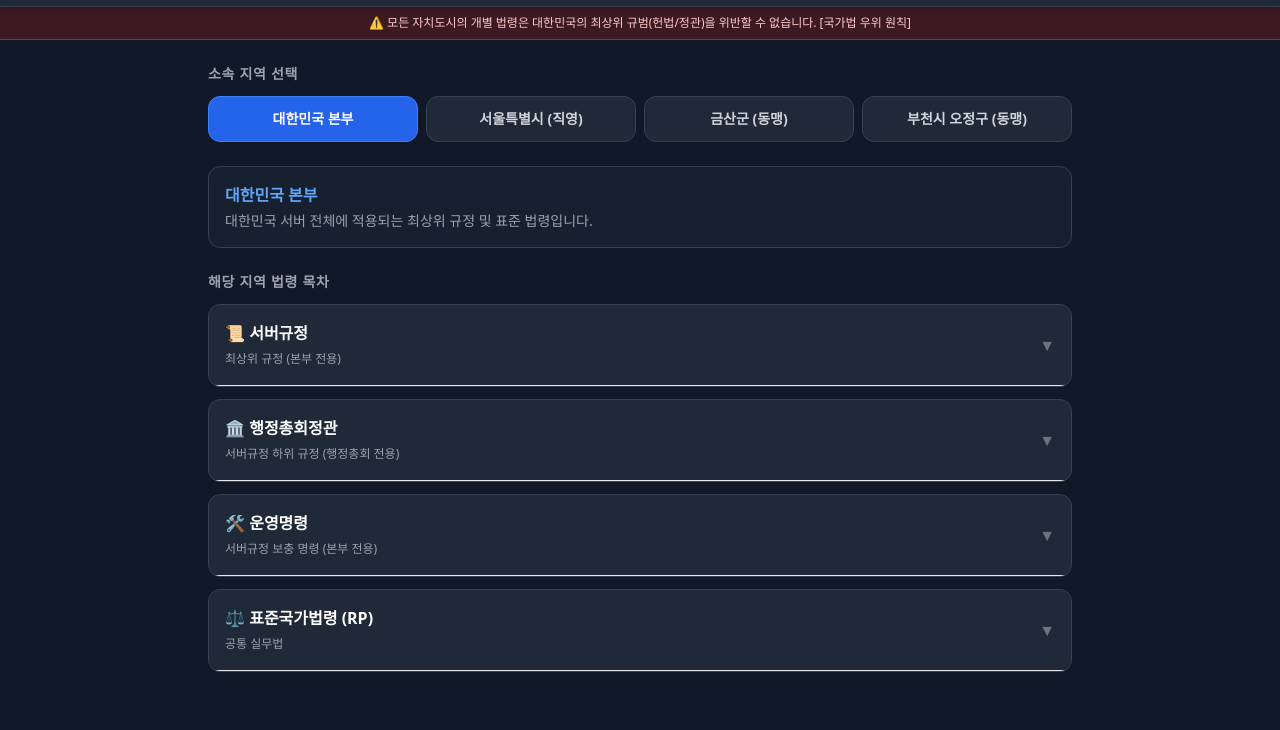
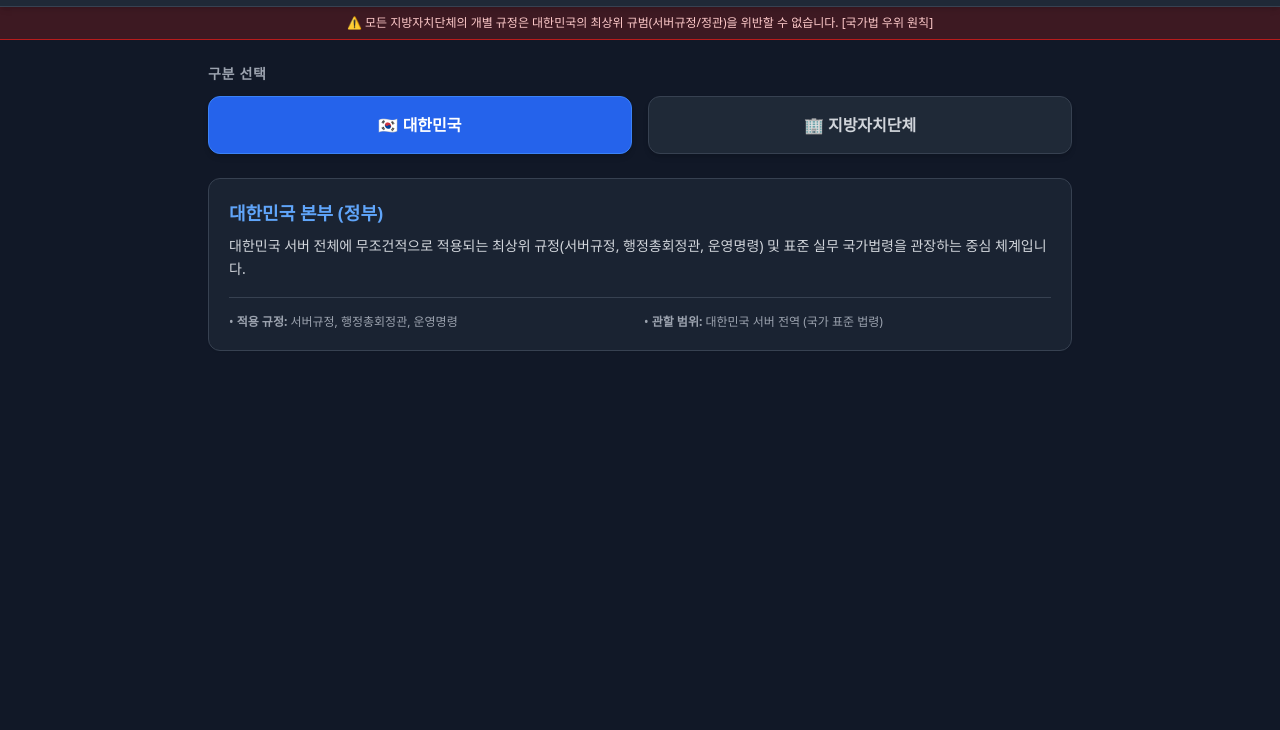
Before and after one commit to Hansol-1620/LawKorea, a plain HTML site: page index.html in a window 1280 px wide. Shown: the part 70-800 px from the top of the page. Drawn offline with nearby package versions, Linux system fonts and the light colour scheme.

Commit message:
Update index.html

```diff
--- a/index.html
+++ b/index.html
@@ -3,11 +3,8 @@
 <head>
     <meta charset="UTF-8">
     <meta name="viewport" content="width=device-width, initial-scale=1.0">
-    <title>대한민국 법제처 법령정보센터</title>
+    <title>대한민국 가상법령정보센터</title>
     <script src="https://cdn.tailwindcss.com"></script>
-    <style>
-        .accordion-content { transition: max-height 0.3s ease-out; overflow: hidden; }
-    </style>
 </head>
 <body class="bg-gray-900 text-gray-100 min-h-screen font-sans">
 
@@ -16,140 +13,139 @@
             <div class="flex items-center space-x-3">
                 <span class="text-2xl">🏛️</span>
                 <div>
-                    <h1 class="text-lg font-bold tracking-wide text-white">법제처 법령정보센터</h1>
-                    <p class="text-xs text-gray-400">대한민국 및 자매결연 도시 법령 통합 포털</p>
+                    <h1 class="text-lg font-bold tracking-wide text-white">대한민국 가상법령정보센터</h1>
+                    <p class="text-xs text-gray-400">대한민국 및 협력 지방자치단체 법령 통합 포털</p>
                 </div>
             </div>
-            <span class="bg-blue-600 text-xs px-2.5 py-1 rounded-full font-semibold text-white">🔒 보안운영 모드</span>
+            <span class="bg-blue-600 text-xs px-2.5 py-1 rounded-full font-semibold text-white">🔒 정적 보안 모드</span>
         </div>
     </header>
 
     <div class="bg-red-900/40 border-b border-red-700 text-red-200 text-xs py-2 px-4 text-center font-medium">
-        ⚠️ 모든 자치도시의 개별 법령은 대한민국의 최상위 규범(헌법/정관)을 위반할 수 없습니다. [국가법 우위 원칙]
+        ⚠️ 모든 지방자치단체의 개별 규정은 대한민국의 최상위 규범(서버규정/정관)을 위반할 수 없습니다. [국가법 우위 원칙]
     </div>
 
     <main class="max-w-4xl mx-auto px-4 py-6">
+
         <section class="mb-6">
-            <h2 class="text-sm font-semibold text-gray-400 mb-3 uppercase tracking-wider">소속 지역 선택</h2>
-            <div class="grid grid-cols-2 md:grid-cols-4 gap-2" id="tab-container"></div>
+            <h2 class="text-sm font-semibold text-gray-400 mb-3 uppercase tracking-wider">구분 선택</h2>
+            <div class="grid grid-cols-2 gap-4">
+                <button id="main-tab-hq" onclick="switchMainTab('hq')" class="py-4 px-4 rounded-xl font-bold text-base border transition shadow-md text-center bg-blue-600 border-blue-500 text-white">
+                    🇰🇷 대한민국
+                </button>
+                <button id="main-tab-local" onclick="switchMainTab('local')" class="py-4 px-4 rounded-xl font-bold text-base border transition shadow-md text-center bg-gray-800 border-gray-700 text-gray-300 hover:bg-gray-700">
+                    🏢 지방자치단체
+                </button>
+            </div>
         </section>
 
-        <section class="bg-gray-800/50 border border-gray-700 rounded-xl p-4 mb-6">
-            <h3 class="text-base font-bold text-blue-400" id="city-title">지역을 선택해 주세요</h3>
-            <p class="text-sm text-gray-400 mt-1" id="city-desc">-</p>
+        <section id="panel-hq" class="block space-y-4">
+            <div class="bg-gray-800/70 border border-gray-700 rounded-xl p-5 shadow-sm">
+                <h3 class="text-lg font-bold text-blue-400">대한민국 본부 (정부)</h3>
+                <p class="text-sm text-gray-300 mt-2 leading-relaxed">
+                    대한민국 서버 전체에 무조건적으로 적용되는 최상위 규정(서버규정, 행정총회정관, 운영명령) 및 표준 실무 국가법령을 관장하는 중심 체계입니다.
+                </p>
+                <div class="mt-4 pt-4 border-t border-gray-700 grid grid-cols-1 md:grid-cols-2 gap-2 text-xs text-gray-400">
+                    <div>• <b>적용 규정:</b> 서버규정, 행정총회정관, 운영명령</div>
+                    <div>• <b>관할 범위:</b> 대한민국 서버 전역 (국가 표준 법령)</div>
+                </div>
+            </div>
         </section>
 
-        <section>
-            <h2 class="text-sm font-semibold text-gray-400 mb-3 uppercase tracking-wider">해당 지역 법령 목차</h2>
-            <div class="space-y-3" id="laws-container"></div>
+        <section id="panel-local" class="hidden space-y-4">
+            <div class="bg-gray-800/40 border border-gray-700 rounded-xl p-4 mb-2">
+                <p class="text-xs text-gray-400">※ 항목을 클릭하면 해당 지방자치단체의 상세 운영 기조를 확인할 수 있습니다.</p>
+            </div>
+
+            <div class="grid grid-cols-1 md:grid-cols-3 gap-3">
+                <div onclick="selectLocalCity('seoul')" id="card-seoul" class="cursor-pointer bg-gray-800 border border-blue-500/50 rounded-xl p-4 hover:bg-gray-750 transition shadow-sm">
+                    <span class="text-xs font-semibold px-2 py-0.5 rounded bg-blue-900/60 text-blue-300 border border-blue-700">본부 직영</span>
+                    <h4 class="text-base font-bold text-white mt-2">서울특별시</h4>
+                    <p class="text-xs text-gray-400 mt-1">도시권 기반 주요 컨텐츠 중심지</p>
+                </div>
+                <div onclick="selectLocalCity('geumsan')" id="card-geumsan" class="cursor-pointer bg-gray-800 border border-gray-700 rounded-xl p-4 hover:bg-gray-750 transition shadow-sm">
+                    <span class="text-xs font-semibold px-2 py-0.5 rounded bg-amber-900/60 text-amber-300 border border-amber-700">자매결연 (동맹)</span>
+                    <h4 class="text-base font-bold text-white mt-2">금산군</h4>
+                    <p class="text-xs text-gray-400 mt-1">독립형 개별도시법령체계 운용</p>
+                </div>
+                <div onclick="selectLocalCity('bucheon')" id="card-bucheon" class="cursor-pointer bg-gray-800 border border-gray-700 rounded-xl p-4 hover:bg-gray-750 transition shadow-sm">
+                    <span class="text-xs font-semibold px-2 py-0.5 rounded bg-amber-900/60 text-amber-300 border border-amber-700">자매결연 (동맹)</span>
+                    <h4 class="text-base font-bold text-white mt-2">부천시 오정구</h4>
+                    <p class="text-xs text-gray-400 mt-1">독립형 개별도시법령체계 운용</p>
+                </div>
+            </div>
+
+            <div class="bg-gray-850 border border-gray-700 rounded-xl p-5 mt-4">
+                <h3 class="text-base font-bold text-blue-400" id="local-city-title">지방자치단체를 선택하세요</h3>
+                <p class="text-sm text-gray-300 mt-2 leading-relaxed" id="local-city-desc">목록에서 지자체를 선택하면 해당 지역의 운영 정보가 표시됩니다.</p>
+            </div>
         </section>
+
         </main>
 
     <script>
-        // 📝 법령 데이터를 이 자리에 통합했습니다. 나중에 법을 고치려면 여기 텍스트만 수정하세요!
-        const lawData = {
-          "hq": {
-            "name": "대한민국 본부",
-            "desc": "대한민국 서버 전체에 적용되는 최상위 규정 및 표준 법령입니다.",
-            "laws": [
-              { "title": "📜 서버규정", "subtitle": "최상위 규정 (본부 전용)", "content": "<p><b>제1조 (목적)</b> 본 규정은 대한민국(Roblox) 커뮤니티의 질서 유지를 목적으로 한다.</p><p><b>제2조 (금지사항)</b> 서버를 테러하거나 운영을 방해하는 행위는 즉각 처러된다.</p>" },
-              { "title": "🏛️ 행정총회정관", "subtitle": "서버규정 하위 규정 (행정총회 전용)", "content": "<p><b>제1조 (목적)</b> 행정총회의 조직 구성과 직무 범위를 규정한다.</p><p><b>제2조 (권한의 한계)</b> 행정총회는 직접적인 관리 권한을 행사할 수 없다.</p>" },
-              { "title": "🛠️ 운영명령", "subtitle": "서버규정 보충 명령 (본부 전용)", "content": "<p><b>제1호</b> 홀더의 명령 권한으로 정관에서 위임한 세부 사항을 보충한다.</p>" },
-              { "title": "⚖️ 표준국가법령 (RP)", "subtitle": "공통 실무법", "content": "<p><b>[형법] 제1조</b> 타인의 재물을 손괴한 자는 처벌한다.</p><p><b>[도로교통법] 제1조</b> 무면허 운전을 금지한다.</p>" }
-            ]
-          },
+        // 지자체별 상세 정보 데이터베이스
+        const localCityData = {
             "seoul": {
-            "name": "서울특별시 (직영)",
-            "desc": "본부 직영 지자체로, 표준국가법령을 따르며 자체 규정을 적용합니다.",
-            "laws": [
-              { "title": "📜 서울시 자체 서버규정", "subtitle": "지자체 자체 규정", "content": "<p><b>제1조</b> 서울특별시의 내부 질서와 유저 관리를 위한 전용 규정이다.</p>" },
-              { "title": "🛠️ 서울시 자체 운영명령", "subtitle": "시장령 / 자체 명령", "content": "<p><b>제1호</b> 서울시장이 발령하는 행정 보충 명령이다.</p>" },
-              { "title": "⚖️ 표준국가법령 (RP)", "subtitle": "공통 실무법 동기화", "content": "<p>※ 서울특별시는 대한민국의 <b>표준국가법령체계(형법, 도로교통법 등)</b>를 100% 동일하게 적용합니다.</p>" }
-            ]
+                "name": "서울특별시 (직영 지자체)",
+                "desc": "대한민국 본부에서 직접 운영하는 도시 RP의 핵심 요충지입니다. 최상위 국가법령인 표준국가법령체계(형법, 도로교통법 등)를 100% 동일하게 공유하여 동기화하되, 본부의 서버규정·정관·운영명령 대신 서울특별시만의 고유한 '자체 서버규정'과 '자체 운영명령(시장령)'을 독립적으로 입법하여 관리하는 특수한 법리적 지위를 가집니다."
             },
             "geumsan": {
-            "name": "금산군 (동맹)",
-            "desc": "자매결연 지자체로, 자체적인 자치 규정과 개별 도시 법령을 적용합니다.",
-            "laws": [
-              { "title": "🔰 금산군 자치규정", "subtitle": "자체 지자체 규정", "content": "<p><b>제1조</b> 금산군 커뮤니티의 운영과 소통을 위한 자치 규칙이다.</p>" },
-              { "title": "🌾 개별도시법령 (RP)", "subtitle": "금산군 자치조례", "content": "<p><b>[금산군 조례 제1조]</b> 금산군 내에서 행해지는 독자적 RP 활동 규정이다.</p>" }
-            ]
+                "name": "금산군 (자매결연 동맹 지자체)",
+                "desc": "대한민국과 외교적 자매결연 동맹을 맺은 외부 독립 도시 RP 서버입니다. 대한민국의 표준국가법령체계를 강제 적용받지 않는 완전한 자치권이 인정되며, 금산군만의 고유한 자체 지자체 규정과 독자적인 '개별도시법령(자치조례)'을 독자적으로 운용합니다. 단, 국가법 우위 원칙에 따라 대한민국의 최상위 근간법을 위배할 수 없습니다."
             },
             "bucheon": {
-            "name": "부천시 오정구 (동맹)",
-            "desc": "자매결연 지자체로, 자체적인 자치 규정과 개별 도시 법령을 적용합니다.",
-            "laws": [
-              { "title": "🔰 오정구 자치규정", "subtitle": "자체 지자체 규정", "content": "<p><b>제1조</b> 부천시 오정구의 원활한 운영을 위한 규칙이다.</p>" },
-              { "title": "🏙️ 개별도시법령 (RP)", "subtitle": "부천시 조례", "content": "<p><b>[부천시 조례 제1조]</b> 오정구 관할 지역에 적용되는 독자적 조례이다.</p>" }
-            ]
+                "name": "부천시 오정구 (자매결연 동맹 지자체)",
+                "desc": "대한민국과 공식 제휴 및 자매결연 체제를 구축한 외부 자치 도시 RP 서버입니다. 그룹 수뇌부의 직접 통제권 밖에 위치하며, 오정구 자체의 지자체 내부 규칙 및 관할 지역에만 제한적으로 효력을 미치는 '개별도시법령(부천시 조례)' 체계를 독자적으로 조립하여 적용합니다."
             }
         };
 
-        function init() {
-            renderTabs();
-            switchCity('hq');
-        }
+        // 1. 메인 대분류 탭 전환 함수
+        function switchMainTab(tabKey) {
+            const btnHq = document.getElementById('main-tab-hq');
+            const btnLocal = document.getElementById('main-tab-local');
+            const panelHq = document.getElementById('panel-hq');
+            const panelLocal = document.getElementById('panel-local');
 
-        function renderTabs() {
-            const container = document.getElementById('tab-container');
-            container.innerHTML = '';
-            Object.keys(lawData).forEach(key => {
-                const city = lawData[key];
-                const button = document.createElement('button');
-                button.id = `tab-${key}`;
-                button.className = "py-3 px-4 rounded-xl font-bold text-sm border transition shadow-sm text-center bg-gray-800 border-gray-700 text-gray-300 hover:bg-gray-700";
-                button.innerText = city.name;
-                button.onclick = () => switchCity(key);
-                container.appendChild(button);
-            });
-        }
+            if (tabKey === 'hq') {
+                // 대한민국 활성화
+                btnHq.className = "py-4 px-4 rounded-xl font-bold text-base border transition shadow-md text-center bg-blue-600 border-blue-500 text-white";
+                btnLocal.className = "py-4 px-4 rounded-xl font-bold text-base border transition shadow-md text-center bg-gray-800 border-gray-700 text-gray-300 hover:bg-gray-700";
+                panelHq.className = "block space-y-4";
+                panelLocal.className = "hidden space-y-4";
+            } else {
+                // 지방자치단체 활성화
+                btnLocal.className = "py-4 px-4 rounded-xl font-bold text-base border transition shadow-md text-center bg-blue-600 border-blue-500 text-white";
+                btnHq.className = "py-4 px-4 rounded-xl font-bold text-base border transition shadow-md text-center bg-gray-800 border-gray-700 text-gray-300 hover:bg-gray-700";
+                panelLocal.className = "block space-y-4";
+                panelHq.className = "hidden space-y-4";
 
-        function switchCity(cityKey) {
-            Object.keys(lawData).forEach(key => {
-                const btn = document.getElementById(`tab-${key}`);
-                if (btn) btn.className = "py-3 px-4 rounded-xl font-bold text-sm border transition shadow-sm text-center bg-gray-800 border-gray-700 text-gray-300 hover:bg-gray-700";
-            });
-            const activeBtn = document.getElementById(`tab-${cityKey}`);
-            if (activeBtn) activeBtn.className = "py-3 px-4 rounded-xl font-bold text-sm border transition shadow-sm text-center bg-blue-600 border-blue-500 text-white";
-
-            const city = lawData[cityKey];
-            document.getElementById('city-title').innerText = city.name;
-            document.getElementById('city-desc').innerText = city.desc;
-
-            const lawsContainer = document.getElementById('laws-container');
-            lawsContainer.innerHTML = '';
-            city.laws.forEach((law, index) => {
-                const lawCard = document.createElement('div');
-                lawCard.className = "bg-gray-800 border border-gray-700 rounded-xl overflow-hidden shadow-sm";
-                lawCard.innerHTML = `
-                    <button class="w-full text-left p-4 flex justify-between items-center hover:bg-gray-750 focus:outline-none" onclick="toggleAccordion(${index})">
-                        <div>
-                            <span class="font-bold text-white text-base block">${law.title}</span>
-                            <span class="text-xs text-gray-400">${law.subtitle}</span>
-                        </div>
-                        <span class="text-gray-500 font-bold transition-transform duration-300" id="arrow-${index}">▼</span>
-                    </button>
-                    <div class="accordion-content max-h-0 bg-gray-850 border-t border-gray-750" id="content-${index}">
-                        <div class="p-4 text-sm text-gray-300 leading-relaxed space-y-3">${law.content}</div>
-                    </div>
-                `;
-                lawsContainer.appendChild(lawCard);
-            });
-        }
-
-        function toggleAccordion(index) {
-            const content = document.getElementById(`content-${index}`);
-            const arrow = document.getElementById(`arrow-${index}`);
-            if (content.style.maxHeight && content.style.maxHeight !== '0px') {
-                content.style.maxHeight = '0px';
-                arrow.style.transform = 'rotate(0deg)';
-            } else {
-                content.style.maxHeight = content.scrollHeight + 'px';
-                arrow.style.transform = 'rotate(180deg)';
+                // 지자체 탭 진입 시 기본값으로 'seoul' 자동 선택 처리
+                selectLocalCity('seoul');
             }
         }
 
-        window.onload = init;
+        // 2. 지방자치단체 내부 카드 선택 함수
+        function selectLocalCity(cityKey) {
+            // 모든 지자체 카드의 하이라이트 스타일 초기화
+            Object.keys(localCityData).forEach(key => {
+                const card = document.getElementById(`card-${key}`);
+                if (card) {
+                    card.className = "cursor-pointer bg-gray-800 border border-gray-700 rounded-xl p-4 hover:bg-gray-750 transition shadow-sm";
+                }
+            });
+
+            // 선택된 지자체 카드만 파란색 테두리로 하이라이트 활성화
+            const activeCard = document.getElementById(`card-${cityKey}`);
+            if (activeCard) {
+                activeCard.className = "cursor-pointer bg-gray-800 border border-blue-500 rounded-xl p-4 hover:bg-gray-750 transition shadow-md ring-1 ring-blue-500/30";
+            }
+
+            // 하단 서브 패널에 선택된 지자체의 상세 설명 바인딩
+            const city = localCityData[cityKey];
+            document.getElementById('local-city-title').innerText = city.name;
+            document.getElementById('local-city-desc').innerText = city.desc;
+        }
     </script>
 </body>
 </html>
```
Lines whose indentation alone changed are shown as unchanged.
